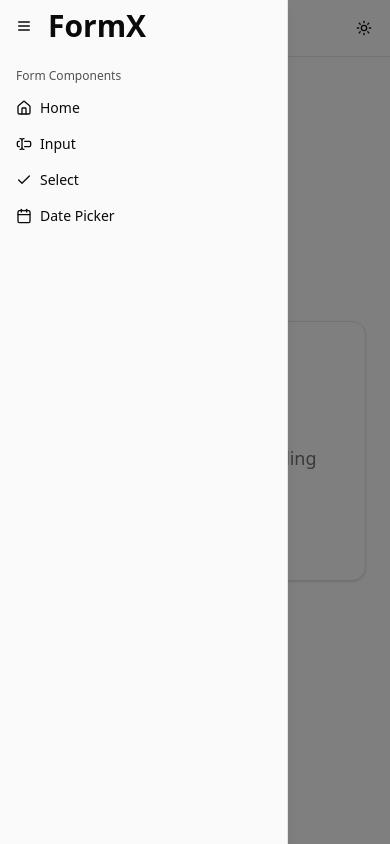
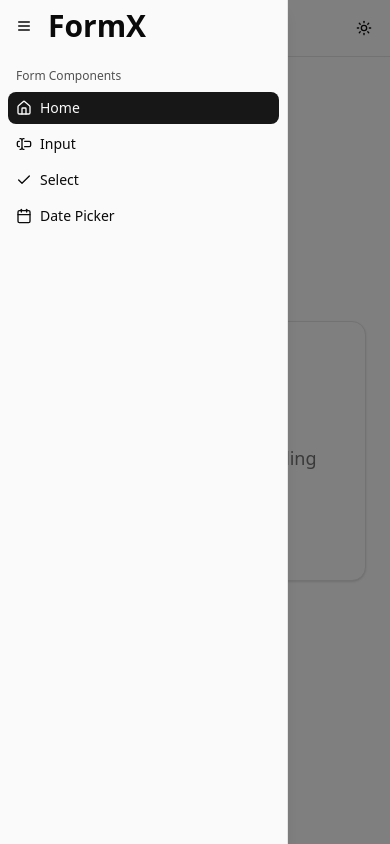
Before and after one commit to afzal6174/formx, a Next.js app: page / in a window 390 px wide. Both pictures are taken after a click on the button 24 px from the left and 28 px from the top of the page. Built offline with nearby package versions, Linux system fonts and the light colour scheme; no server answers; grey boxes are pictures that could not be loaded.

Commit message:
update: update sidebar for active page link and separate client components from header and sidebar as child

```diff
--- a/src/app/layout.js
+++ b/src/app/layout.js
@@ -1,5 +1,5 @@
 import { SiteHeader } from "@/components/header";
-import FormSidebar from "@/components/nav/sidebar";
+import MainNav from "@/components/nav";
 import { ThemeProvider } from "@/components/theme/theme-provider";
 import { SidebarInset, SidebarProvider } from "@/components/ui/sidebar";
 import { Geist, Geist_Mono } from "next/font/google";
@@ -42,8 +42,8 @@ export default async function RootLayout({ children }) {
             >
               <SiteHeader />
               <div className="flex flex-1">
-                <nav>
-                  <FormSidebar />
+                <nav aria-label="Main Navigation">
+                  <MainNav />
                 </nav>
                 {/* <SidebarTrigger className="-ml-1" /> */}
                 <SidebarInset>{children}</SidebarInset>
--- a/src/components/header/index.jsx
+++ b/src/components/header/index.jsx
@@ -1,27 +1,17 @@
-"use client";
-
 import { Menu } from "lucide-react";
 
-import { Button } from "@/components/ui/button";
-import { useSidebar } from "@/components/ui/sidebar";
+import SidebarToggleButton from "../nav/sidebar-toggle-button";
 import { ThemeToggle } from "../theme/theme-toggle-button";
 import Logo from "./logo";
 
 export function SiteHeader() {
-  const { toggleSidebar } = useSidebar();
-
   return (
     <header className="bg-card text-card-foreground sticky top-0 z-50 flex w-full items-center border-b">
       <div className="flex h-(--header-height) w-full items-center justify-between gap-2 p-2">
         <div className="flex items-center gap-2">
-          <Button
-            className="h-8 w-8"
-            variant="ghost"
-            size="icon"
-            onClick={toggleSidebar}
-          >
+          <SidebarToggleButton variant="ghost" size="icon">
             <Menu />
-          </Button>
+          </SidebarToggleButton>
           <Logo />
         </div>
         <div>
--- a/src/components/nav/sidebar.jsx
+++ b/src/components/nav/index.jsx
@@ -1,4 +1,3 @@
-"use client";
 import { Calendar, Check, Home, Menu, TextCursorInput } from "lucide-react";
 
 import {
@@ -11,11 +10,10 @@ import {
   SidebarMenu,
   SidebarMenuButton,
   SidebarMenuItem,
-  useSidebar,
 } from "@/components/ui/sidebar";
-import Link from "next/link";
 import Logo from "../header/logo";
-import { Button } from "../ui/button";
+import PageLink from "./page-link";
+import SidebarToggleButton from "./sidebar-toggle-button";
 
 // Menu items.
 const items = [
@@ -41,8 +39,7 @@ const items = [
   },
 ];
 
-export default function FormSidebar(props) {
-  const { toggleSidebar } = useSidebar();
+export default function MainNav(props) {
   return (
     <Sidebar
       className="top-(--header-height) h-[calc(100svh-var(--header-height))]!"
@@ -50,14 +47,9 @@ export default function FormSidebar(props) {
     >
       <SidebarHeader className="md:hidden">
         <div className="flex items-center gap-2">
-          <Button
-            className="h-8 w-8"
-            variant="ghost"
-            size="icon"
-            onClick={toggleSidebar}
-          >
+          <SidebarToggleButton variant="ghost" size="icon">
             <Menu />
-          </Button>
+          </SidebarToggleButton>
           <Logo />
         </div>
       </SidebarHeader>
@@ -66,13 +58,13 @@ export default function FormSidebar(props) {
           <SidebarGroupLabel>Form Components</SidebarGroupLabel>
           <SidebarGroupContent>
             <SidebarMenu>
-              {items.map((item) => (
-                <SidebarMenuItem key={item.title}>
+              {items.map((item, index) => (
+                <SidebarMenuItem key={index}>
                   <SidebarMenuButton asChild>
-                    <Link href={item.url}>
+                    <PageLink href={item.url}>
                       <item.icon />
                       <span>{item.title}</span>
-                    </Link>
+                    </PageLink>
                   </SidebarMenuButton>
                 </SidebarMenuItem>
               ))}
--- /dev/null
+++ b/src/components/nav/page-link.jsx
@@ -0,0 +1,24 @@
+"use client";
+
+import { cn } from "@/lib/utils/cn";
+import Link from "next/link";
+import { usePathname } from "next/navigation";
+
+const PageLink = ({ href, className, children, ...props }) => {
+  const pathname = usePathname();
+  return (
+    <Link
+      href={href}
+      aria-current={pathname === href ? "page" : undefined}
+      className={cn(
+        "aria-[current=page]:bg-primary aria-[current=page]:text-primary-foreground",
+        className
+      )}
+      {...props}
+    >
+      {children}
+    </Link>
+  );
+};
+
+export default PageLink;
--- /dev/null
+++ b/src/components/nav/sidebar-toggle-button.jsx
@@ -0,0 +1,21 @@
+"use client";
+
+import { Button } from "@/components/ui/button";
+import { cn } from "@/lib/utils/cn";
+import React from "react";
+import { useSidebar } from "../ui/sidebar";
+
+const SidebarToggleButton = ({ className, children, ...props }) => {
+  const { toggleSidebar } = useSidebar();
+  return (
+    <Button
+      className={cn("h-8 w-8", className)}
+      onClick={toggleSidebar}
+      {...props}
+    >
+      {children}
+    </Button>
+  );
+};
+
+export default SidebarToggleButton;
```
